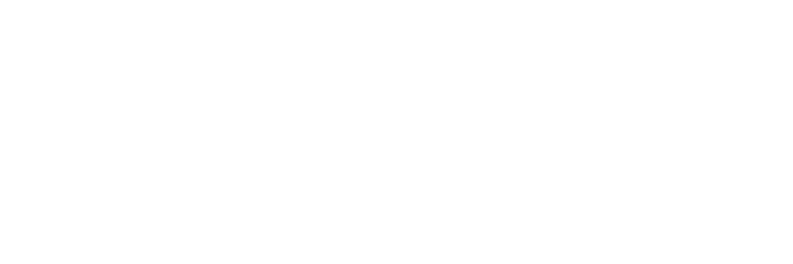
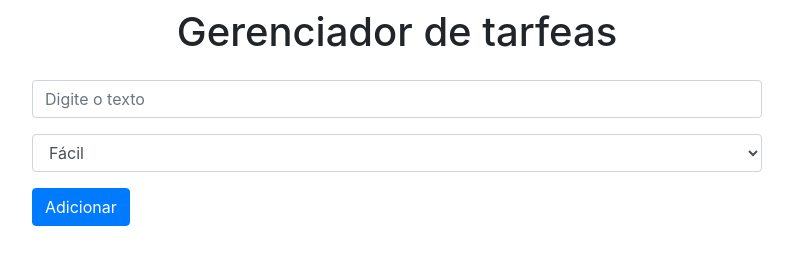
Before and after one commit to alexandrerogeriosn93/project-htmx-todo-list, a plain HTML site: page index.html in a window 1280 px wide. Shown: the whole page, without its empty margins (243-1036 px from the left). Drawn offline with nearby package versions, Linux system fonts and the light colour scheme.

Commit message:
feat: create Todo form

```diff
--- a/index.html
+++ b/index.html
@@ -15,5 +15,33 @@
     ></script>
     <script src="assets/js/scripts.js" defer></script>
   </head>
-  <body></body>
+  <body>
+    <div class="container">
+      <div class="row justify-content-center">
+        <div class="col-lg-8 mt-2">
+          <h1 class="text-center mb-4">Gerenciador de tarfeas</h1>
+          <form class="mb-4" id="todo-form">
+            <div class="form-group">
+              <input
+                type="text"
+                name="text"
+                id="todo-text"
+                class="form-control"
+                placeholder="Digite o texto"
+              />
+            </div>
+            <div class="form-group">
+              <select class="form-control" name="dificulty" id="todo-dificulty">
+                <option value="Fácil">Fácil</option>
+                <option value="Intermediária">Intermediária</option>
+                <option value="Difícil">Difícil</option>
+              </select>
+            </div>
+            <button type="submit" class="btn btn-primary">Adicionar</button>
+          </form>
+          <div id="msg"></div>
+        </div>
+      </div>
+    </div>
+  </body>
 </html>
```
